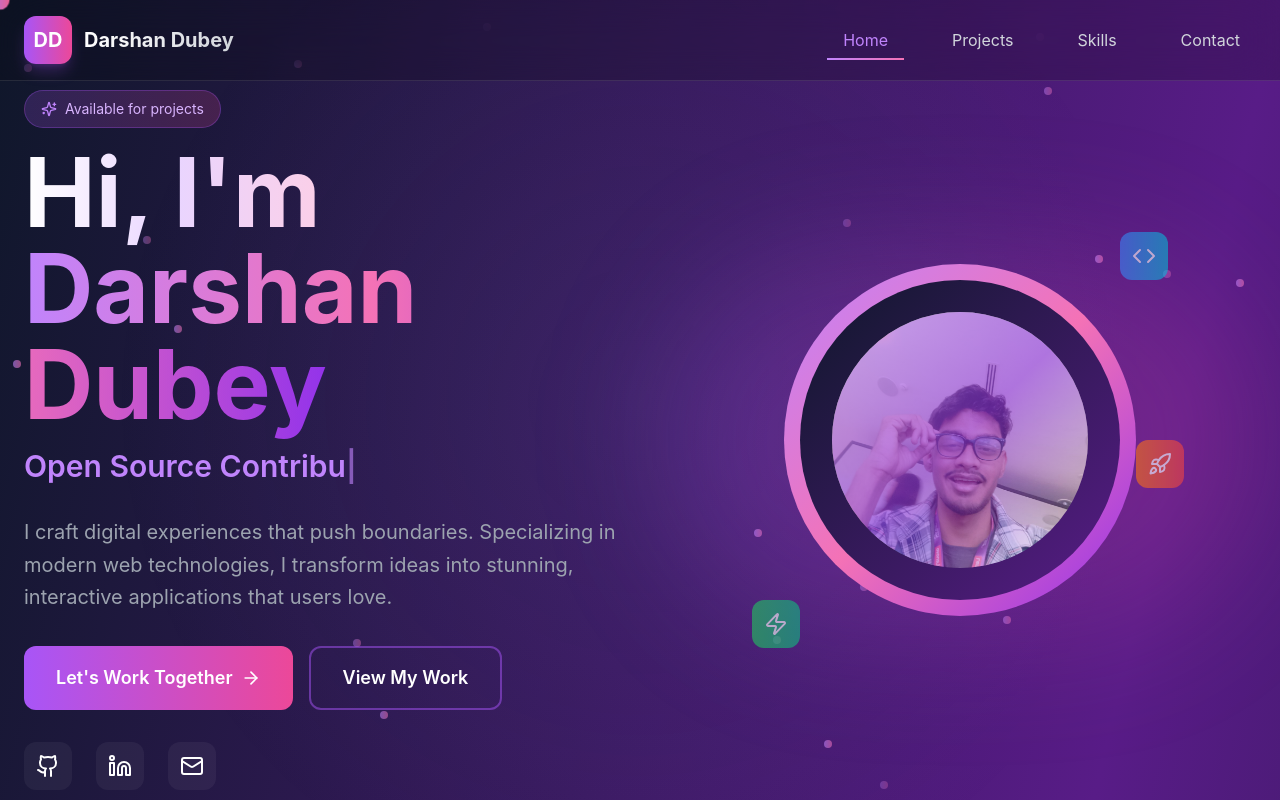
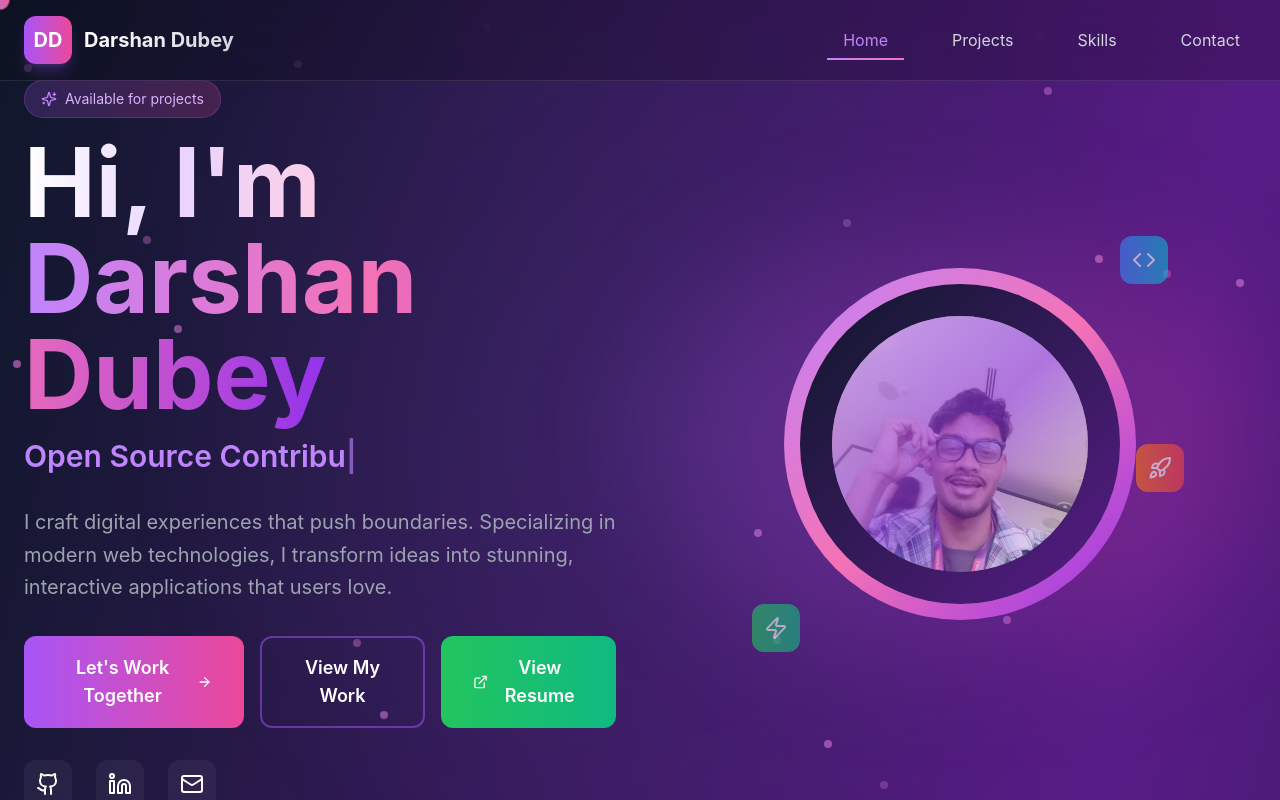
Before and after one commit to mailmeatdarshan/Portfolio, a React (Create React App) app: page / in a window 1280 px wide. Shown: the top 800 px of the page. Built offline with nearby package versions, Linux system fonts and the light colour scheme.

Commit message:
Ready for deployment

```diff
--- a/src/App.js
+++ b/src/App.js
@@ -37,6 +37,27 @@ function App() {
     return () => sections.forEach((section) => observer.unobserve(section));
   }, []);
 
+    // Function to scroll to projects section
+    const scrollToProjects = () => {
+    const projectsSection = document.getElementById('projects');
+    if (projectsSection) {
+      projectsSection.scrollIntoView({ behavior: 'smooth' });
+    }
+  };
+
+  // Function to scroll to contact section
+  const scrollToContact = () => {
+  const contactSection = document.getElementById('contact');
+  if (contactSection) {
+    contactSection.scrollIntoView({ behavior: 'smooth' });
+    }
+  };
+
+  const openResume = () => {
+  const resumeUrl = "https://drive.google.com/file/d/1CqxxFs-iQY9rAezzsk7snqDjkM5pitK6/view?usp=drive_link";
+    window.open(resumeUrl, '_blank');
+  };
+
   return (
     <div className="min-h-screen bg-gradient-to-br from-slate-900 via-purple-900 to-slate-900 text-white overflow-x-hidden cursor-none">
       <CustomCursor mousePosition={mousePosition} />
@@ -48,7 +69,12 @@ function App() {
         activeSection={activeSection}
       />
 
-      <Hero />
+      <Hero
+        scrollToProjects={scrollToProjects}
+        scrollToContact={scrollToContact}
+        openResume={openResume}
+      />
+
       <Projects />
       <Skills />
       <Contact />
--- a/src/components/Hero/Hero.js
+++ b/src/components/Hero/Hero.js
@@ -1,10 +1,10 @@
 // src/components/Hero/Hero.js
 import React from 'react';
-import { ArrowRight, Github, Linkedin, Mail, Sparkles, Code, Zap, Rocket } from 'lucide-react';
+import { ArrowRight, Github, Linkedin, Mail, Sparkles, Code, Zap, Rocket, ExternalLink } from 'lucide-react';
 import { personalInfo, socialLinks } from '../../data/portfolioData';
 import TypewriterText from '../common/TypewriterText';
 
-const Hero = () => {
+const Hero = ({ scrollToProjects, scrollToContact, openResume }) => {
   const getIcon = (iconName) => {
     const icons = { Github, Linkedin, Mail };
     return icons[iconName];
@@ -45,7 +45,9 @@ const Hero = () => {
           </p>
 
           <div className="flex flex-col sm:flex-row gap-4">
-            <button className="group relative px-8 py-4 bg-gradient-to-r from-purple-500 to-pink-500 rounded-xl font-semibold text-lg overflow-hidden transition-all duration-300 hover:scale-105 hover:shadow-2xl hover:shadow-purple-500/25">
+            <button
+            onClick={scrollToContact}
+            className="group relative px-8 py-4 bg-gradient-to-r from-purple-500 to-pink-500 rounded-xl font-semibold text-lg overflow-hidden transition-all duration-300 hover:scale-105 hover:shadow-2xl hover:shadow-purple-500/25">
               <span className="relative z-10 flex items-center space-x-2">
                 <span>Let's Work Together</span>
                 <ArrowRight className="w-5 h-5 group-hover:translate-x-1 transition-transform" />
@@ -53,8 +55,18 @@ const Hero = () => {
               <div className="absolute inset-0 bg-gradient-to-r from-pink-500 to-purple-500 opacity-0 group-hover:opacity-100 transition-opacity" />
             </button>
 
-            <button className="px-8 py-4 border-2 border-purple-500/50 rounded-xl font-semibold text-lg hover:bg-purple-500/10 transition-all duration-300 hover:border-purple-400">
+            <button
+            onClick={scrollToProjects}
+            className="px-8 py-4 border-2 border-purple-500/50 rounded-xl font-semibold text-lg hover:bg-purple-500/10 transition-all duration-300 hover:border-purple-400">
               View My Work
+            </button>
+
+              <button
+              onClick={openResume}
+              className="flex items-center space-x-2 px-8 py-4 bg-gradient-to-r from-green-500 to-emerald-500 rounded-xl font-semibold text-lg hover:scale-105 transition-all duration-300 hover:shadow-2xl hover:shadow-green-500/25"
+            >
+              <ExternalLink className="w-5 h-5" />
+              <span>View Resume</span>
             </button>
           </div>
 
--- a/src/data/portfolioData.js
+++ b/src/data/portfolioData.js
@@ -31,7 +31,7 @@ export const projects = [
     title: "Gitters",
     description: "Gitters is an interactive web app that allows users to seamlessly browse and explore GitHub profiles offering a visually engaging and user-friendly experience.",
     tech: ["HTML", "CSS", "JavaScript", "APIs"],
-    image: "/images/projects/gitters.png",
+    image: "/images/projects/gitters2.png",
     featured: true,
     liveUrl: "https://gitters.netlify.app/",
     githubUrl: "https://github.com/mailmeatdarshan/Gitters"
```
Also changed, not shown: public/images/projects/gitters2.png (added).
